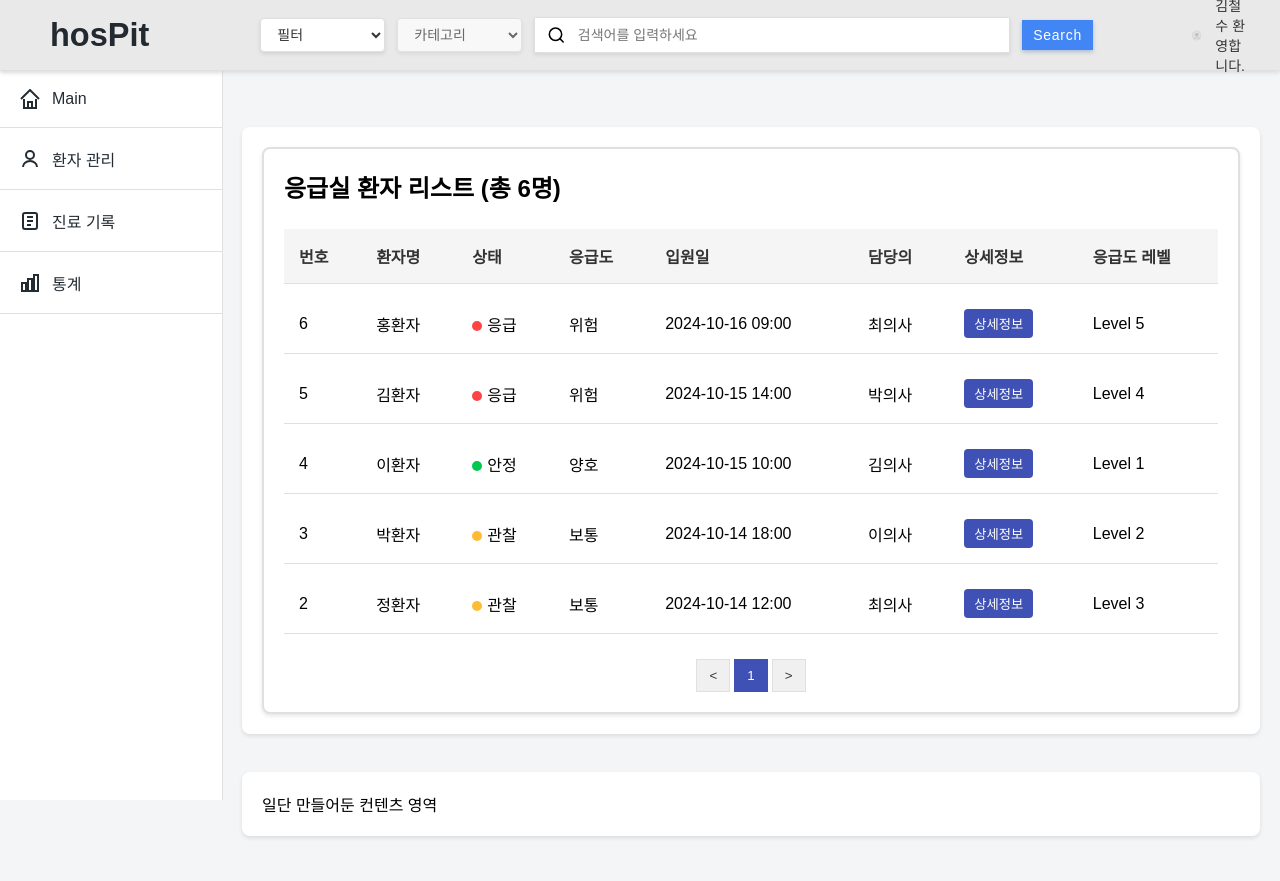
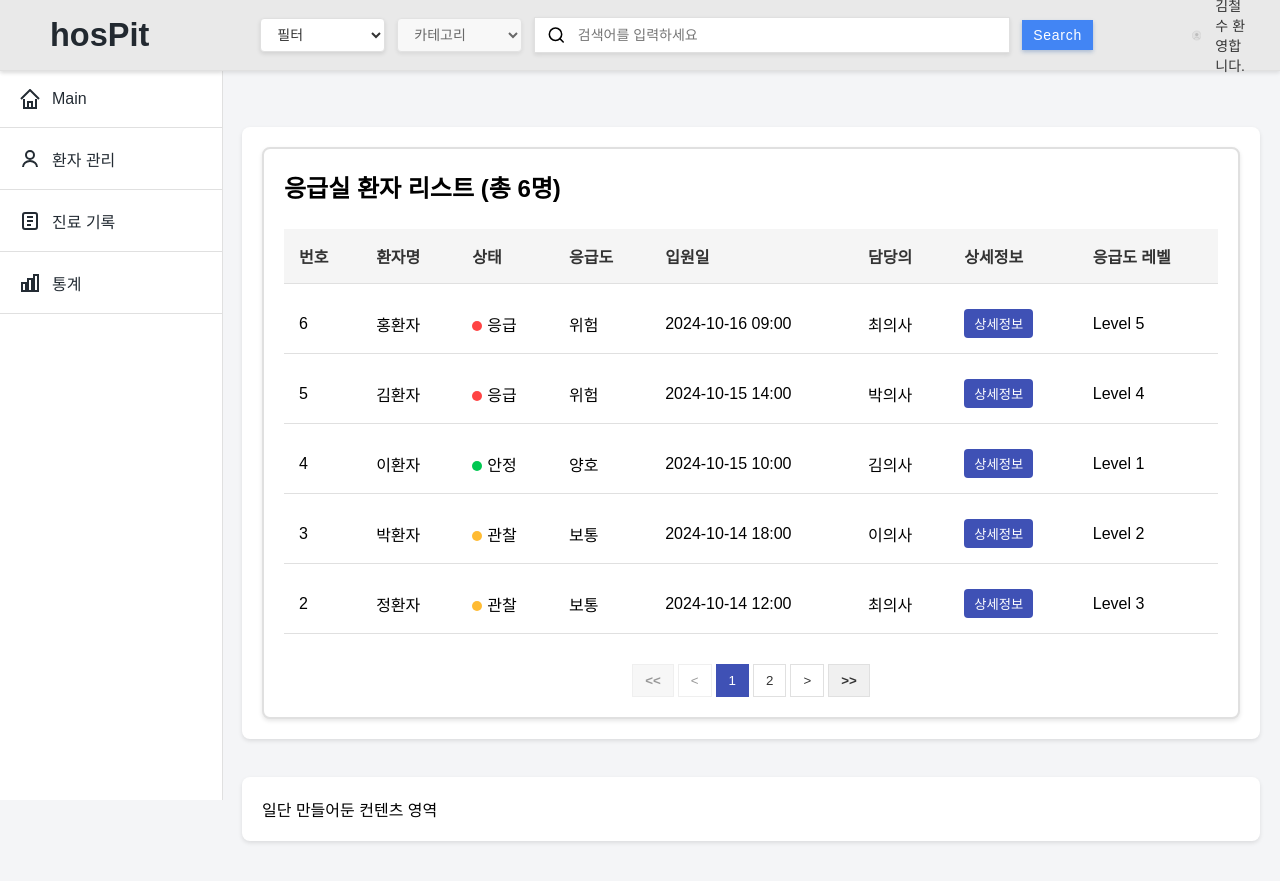
Before and after one commit to Lee-SeungWoo98/hosFIt, a React (Create React App) app: page / in a window 1280 px wide. Built offline with nearby package versions, Linux system fonts and the light colour scheme.

Commit message:
list에 page구분, Patient에 피검사 결과창 표시

```diff
--- a/src/Components/Patient.css
+++ b/src/Components/Patient.css
@@ -9,26 +9,6 @@
 
   .patient-details h3 {
     margin-bottom: 20px;
-  }
-
-  .charts-container {
-    display: grid;
-    grid-template-columns: repeat(2, 1fr);
-    gap: 20px;
-  }
-
-  .chart-item {
-    background-color: #f9f9f9;
-    padding: 15px;
-    border-radius: 8px;
-    border: 2px solid #e0e0e0;
-    box-shadow: 0 1px 3px rgba(0,0,0,0.1);
-  }
-
-  .chart-item h4 {
-    margin-top: 0;
-    margin-bottom: 10px;
-    color: #333;
   }
 
   .back-button {
@@ -108,6 +88,106 @@
     color: #27ae60;
   }
 
+  .data-header {
+    display: flex;
+    justify-content: space-between;
+    align-items: center;
+    margin-bottom: 20px;
+  }
+
+  .blood-test-button {
+    padding: 10px 15px;
+    background-color: #4CAF50;
+    color: white;
+    border: none;
+    border-radius: 4px;
+    cursor: pointer;
+    font-size: 14px;
+  }
+
+  .data-container {
+    display: flex;
+    gap: 30px;
+    position: relative;
+    min-height: 600px;
+  }
+
+  .charts-container {
+    display: grid;
+    grid-template-columns: repeat(2, 1fr);
+    gap: 2px;
+    flex: 2;
+    transition: all 0.2s ease;
+    padding-top: -10px;
+  }
+
+  .chart-item {
+    background-color: #f9f9f9;
+    padding: 8px;
+    border-radius: 8px;
+    border: 1px solid #e0e0e0;
+    box-shadow: 0 1px 3px rgba(0,0,0,0.1);
+    display: flex;
+    flex-direction: column;
+    align-items: center;
+    justify-content: flex-start;
+    height: 270px;
+    transition: all 0.2s ease;
+    position: relative;
+  }
+
+  .chart-item h4 {
+    margin-top: 0;
+    margin-bottom: 5px;
+    color: #333;
+    text-align: center;
+    font-size: 14px;
+    position: absolute;
+    top: 15px;
+    left: 0;
+    right: 0;
+  }
+
+  .recharts-responsive-container {
+    width: 100% !important;
+    height: calc(100% - 30px) !important;
+    transition: transform 0.2s ease;
+    position: absolute;
+    top: 55px;
+    left: 0;
+  }
+
+  .show-blood-test .charts-container {
+    flex: 1;
+    margin-right: 43%;
+  }
+
+  .blood-test-data {
+    display: none;
+    flex: 1;
+    padding: 15px;
+    background-color: #f9f9f9;
+    border-radius: 8px;
+    border: 1px solid #e0e0e0;
+    box-shadow: 0 2px 4px rgba(0,0,0,0.1);
+    overflow-y: auto;
+    position: absolute;
+    right: 0;
+    top: 0;
+    bottom: 0;
+    width: calc(42% - 20px);
+    margin-left: 20px; /* 왼쪽 여백을 추가합니다. */
+  }
+
+  .show-blood-test .blood-test-data {
+    display: block;
+  }
+
+  .blood-test-data pre {
+    white-space: pre-wrap;
+    word-wrap: break-word;
+  }
+
   .history-table-container {
     max-height: 300px;
     overflow-y: auto;
@@ -140,6 +220,20 @@
     background-color: #f9f9f9;
   }
 
+  .date-button {
+    background: none;
+    border: none;
+    color: #3f51b5;
+    text-decoration: underline;
+    cursor: pointer;
+    padding: 0;
+    font: inherit;
+  }
+
+  .date-button:hover {
+    color: #1a237e;
+  }
+
   .history-table-container::-webkit-scrollbar {
     width: 8px;
   }
--- a/src/Components/Patient.js
+++ b/src/Components/Patient.js
@@ -1,8 +1,10 @@
-import React from 'react';
+import React, { useState, useEffect } from 'react';
 import { LineChart, Line, XAxis, YAxis, CartesianGrid, Tooltip, Legend, ResponsiveContainer, PieChart, Pie, Cell, BarChart, Bar } from 'recharts';
 import './Patient.css';
 
 function Patient({ patient, onBack }) {
+  const [showBloodTest, setShowBloodTest] = useState(false);
+  const [selectedDate, setSelectedDate] = useState(null);
   const COLORS = ['#0088FE', '#00C49F', '#FFBB28', '#FF8042'];
 
   const pieData = [
@@ -96,11 +98,72 @@ function Patient({ patient, onBack }) {
     ],
   };
 
+  // 피검사 데이터 (예시)
+  const bloodTestData = `
+    혈액검사 결과:
+
+    1. 전혈구 검사 (Complete Blood Count, CBC)
+       - 백혈구 (WBC): 7.5 x 10^3/μL (정상범위: 4.5-11.0)
+       - 적혈구 (RBC): 5.0 x 10^6/μL (정상범위: 4.5-5.9)
+       - 헤모글로빈 (Hgb): 14.5 g/dL (정상범위: 13.5-17.5)
+       - 헤마토크릿 (Hct): 43% (정상범위: 41-53)
+       - 혈소판 (PLT): 250 x 10^3/μL (정상범위: 150-450)
+
+    2. 전해질 검사 (Electrolytes)
+       - 나트륨 (Na): 140 mEq/L (정상범위: 135-145)
+       - 칼륨 (K): 4.0 mEq/L (정상범위: 3.5-5.0)
+       - 염소 (Cl): 102 mEq/L (정상범위: 98-106)
+       - 중탄산염 (HCO3): 24 mEq/L (정상범위: 22-28)
+
+    3. 신장 기능 검사
+       - 혈액요소질소 (BUN): 15 mg/dL (정상범위: 7-20)
+       - 크레아티닌 (Creatinine): 0.9 mg/dL (정상범위: 0.6-1.2)
+
+    4. 간 기능 검사
+       - AST (SGOT): 25 U/L (정상범위: 10-40)
+       - ALT (SGPT): 30 U/L (정상범위: 7-56)
+       - 알칼리성 인산분해효소 (ALP): 70 U/L (정상범위: 44-147)
+       - 총 빌리루빈: 0.8 mg/dL (정상범위: 0.3-1.2)
+
+    5. 지질 검사
+       - 총 콜레스테롤: 180 mg/dL (정상범위: <200)
+       - HDL 콜레스테롤: 50 mg/dL (정상범위: >40)
+       - LDL 콜레스테롤: 110 mg/dL (정상범위: <130)
+       - 중성지방: 120 mg/dL (정상범위: <150)
+
+    6. 혈당 검사
+       - 공복 혈당: 95 mg/dL (정상범위: 70-100)
+
+    7. 염증 지표
+       - C-반응성 단백 (CRP): 0.5 mg/dL (정상범위: <1.0)
+       - 적혈구 침강속도 (ESR): 10 mm/hr (정상범위: 0-22)
+  `;
+
+  const handleDateClick = (date) => {
+    setSelectedDate(date);
+    // 여기에서 선택된 날짜에 대한 데이터를 가져오는 로직을 구현해야 합니다.
+    // 예: fetchDataForDate(date);
+  };
+
+  // 선택된 날짜에 따라 데이터를 변경하는 useEffect
+  useEffect(() => {
+    if (selectedDate) {
+      // 여기에서 선택된 날짜에 대한 데이터를 설정하는 로직을 구현해야 합니다.
+      // 예: setPatient(fetchedData);
+    }
+  }, [selectedDate]);
+
   return (
     <div className="patient-details">
       <button onClick={onBack} className="back-button">목록으로 돌아가기</button>
       <PatientInfoBanner patient={patient} />
+      <div className="data-header">
         <h3>{patient.name}의 생체 데이터</h3>
+        <button onClick={() => setShowBloodTest(!showBloodTest)} className="blood-test-button">
+          {showBloodTest ? '그래프만 보기' : '피검사 데이터 보기'}
+        </button>
+      </div>
+      <div className={`data-container ${showBloodTest ? 'show-blood-test' : ''}`}>
         <div className="charts-container">
           <div className="chart-item">
             <h4>체온 변화</h4>
@@ -166,6 +229,13 @@ function Patient({ patient, onBack }) {
             </ResponsiveContainer>
           </div>
         </div>
+        {showBloodTest && (
+          <div className="blood-test-data">
+            <h4>피검사 데이터</h4>
+            <pre>{bloodTestData}</pre>
+          </div>
+        )}
+      </div>
       <br/>
       <h3>과거 응급실 방문 기록</h3>
       <div className="history-table-container">
@@ -181,7 +251,11 @@ function Patient({ patient, onBack }) {
           <tbody>
             {patientHistories[patient.name].map((record, index) => (
               <tr key={index}>
-                <td>{record.date}</td>
+                <td>
+                  <button className="date-button" onClick={() => handleDateClick(record.date)}>
+                    {record.date}
+                  </button>
+                </td>
                 <td>{record.ktas}</td>
                 <td>{record.stayDuration}</td>
                 <td>{record.placement}</td>
--- a/src/Components/list.css
+++ b/src/Components/list.css
@@ -293,5 +293,38 @@
 
   /* 페이지네이션 위치 조정 */
   .pagination {
-    margin-top: 15px;
+    display: flex;
+    justify-content: center;
+    align-items: center;
+    margin-top: 20px;
   }
+
+  .page-button {
+    background-color: #ffffff;
+    border: 1px solid #e0e0e0;
+    color: #333333;
+    padding: 8px 12px;
+    margin: 0 2px;
+    cursor: pointer;
+    transition: background-color 0.3s, color 0.3s;
+  }
+
+  .page-button:hover:not(:disabled) {
+    background-color: #f0f0f0;
+  }
+
+  .page-button.active {
+    background-color: #3f51b5;
+    color: white;
+    border-color: #3f51b5;
+  }
+
+  .page-button:disabled {
+    opacity: 0.5;
+    cursor: not-allowed;
+  }
+
+  .pagination .page-button:first-child,
+  .pagination .page-button:last-child {
+   font-weight: bold;
+  }
--- a/src/Components/list.js
+++ b/src/Components/list.js
@@ -44,10 +44,13 @@ function List() {
   const [selectedPatient, setSelectedPatient] = useState(null);
   const [currentPage, setCurrentPage] = useState(1);
   const patientsPerPage = 5;
+  const pageNumbersToShow = 5;
 
   const indexOfLastPatient = currentPage * patientsPerPage;
   const indexOfFirstPatient = indexOfLastPatient - patientsPerPage;
   const currentPatients = patients.slice(indexOfFirstPatient, indexOfLastPatient);
+
+  const totalPages = Math.ceil(patients.length / patientsPerPage);
 
   const showPatientDetails = (patient) => {
     setSelectedPatient(patient);
@@ -55,6 +58,21 @@ function List() {
 
   const handleBackToList = () => {
     setSelectedPatient(null);
+  };
+
+  const changePage = (pageNumber) => {
+    setCurrentPage(pageNumber);
+  };
+
+  const getPageNumbers = () => {
+    let startPage = Math.max(1, currentPage - Math.floor(pageNumbersToShow / 2));
+    let endPage = Math.min(totalPages, startPage + pageNumbersToShow - 1);
+
+    if (endPage - startPage + 1 < pageNumbersToShow) {
+      startPage = Math.max(1, endPage - pageNumbersToShow + 1);
+    }
+
+    return Array.from({ length: endPage - startPage + 1 }, (_, i) => startPage + i);
   };
 
   if (selectedPatient) {
@@ -96,9 +114,43 @@ function List() {
           </tbody>
         </table>
         <div className="pagination">
-          <button className="page-button" onClick={() => setCurrentPage(prev => Math.max(prev - 1, 1))}>&lt;</button>
-          <button className="page-button active">{currentPage}</button>
-          <button className="page-button" onClick={() => setCurrentPage(prev => prev + 1)}>&gt;</button>
+          <button
+            className="page-button"
+            onClick={() => changePage(Math.max(1, currentPage - pageNumbersToShow))}
+            disabled={currentPage === 1}
+          >
+            &lt;&lt;
+          </button>
+          <button
+            className="page-button"
+            onClick={() => changePage(currentPage - 1)}
+            disabled={currentPage === 1}
+          >
+            &lt;
+          </button>
+          {getPageNumbers().map((number) => (
+            <button
+              key={number}
+              className={`page-button ${currentPage === number ? 'active' : ''}`}
+              onClick={() => changePage(number)}
+            >
+              {number}
+            </button>
+          ))}
+          <button
+            className="page-button"
+            onClick={() => changePage(currentPage + 1)}
+            disabled={currentPage === totalPages}
+          >
+            &gt;
+          </button>
+          <button
+            className="page-button"
+            onClick={() => changePage(Math.min(totalPages, currentPage + pageNumbersToShow))}
+            disabled={currentPage === totalPages}
+          >
+            &gt;&gt;
+          </button>
         </div>
       </div>
     </div>
```
Lines whose indentation alone changed are shown as unchanged.
